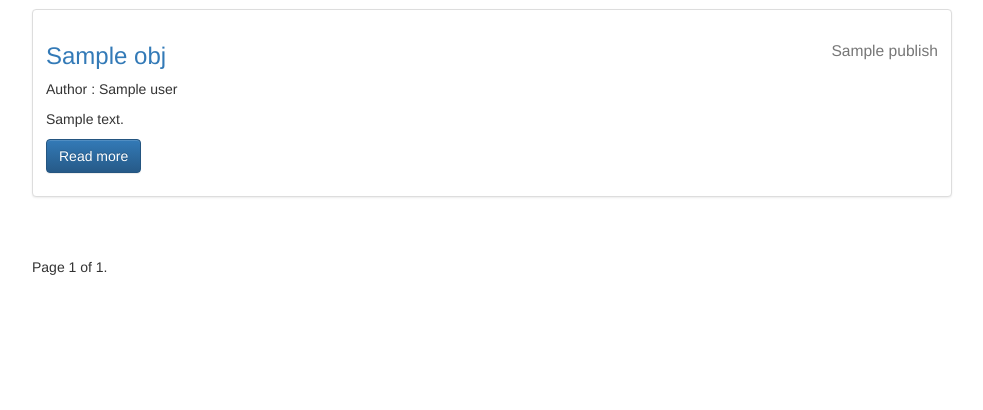
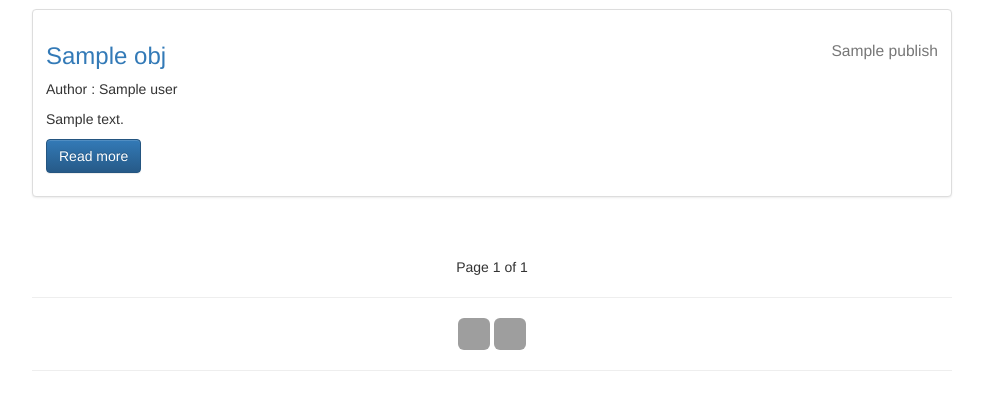
Before and after one commit to hrsvrdhn/blog_django, a Django app: template templates/post_list.html in a window 1280 px wide. Shown: the part 226-636 px from the top of the page, without its empty margins (148-1131 px from the left). Run offline with Django 3.2, Linux system fonts and the light colour scheme; the template is opened without the code that fills it: most values are stand-ins (such as "Sample title", 1, 10 or a date in 2020); parts of the project's set-up code (start-up, migrations or seed data) failed here and were passed over; some libraries are stand-ins or nearby versions; grey boxes are pictures that could not be loaded.

Commit message:
Final commit before all project changes

```diff
--- a/templates/post_form.html
+++ b/templates/post_form.html
@@ -3,7 +3,7 @@
 
 {% block content %}
 <div class='col-sm-8 col-sm-offset-3'>
-<h1>Form</h1>
+<h1>Add Post</h1>
 <form method="POST" action="" enctype="multipart/form-data">{% csrf_token %}
 {{ form.as_p }}
 <input type='submit' class='btn btn-default' value="Create Post"/>
--- a/templates/post_list.html
+++ b/templates/post_list.html
@@ -1,9 +1,6 @@
 {% extends "base.html" %}
 
 {% block content %}
-<style>
-
-</style>
 <div class='col-sm-10 col-sm-offset-1'>
 <div class="page-header text-center">
 <h1 style="font-family: 'Maven Pro:900', sans-serif;letter-spacing: 0.3em;font-size: 3em">{{title}}</h1>
@@ -38,7 +35,7 @@
  <br/>
 {% endfor %}
 
-<div class="pagination">
+<!-- <div class="pagination">
     <span class="step-links">
         {% if obj_list.has_previous %}
             <a href="?{{ page_request_var }}={{ obj_list.previous_page_number }}{% if request.GET.q %} &q={{ request.GET.q }} {% endif %}">previous</a>
@@ -52,8 +49,25 @@
             <a href="?{{ page_request_var }}={{ obj_list.next_page_number }}{% if request.GET.q %} &q={{ request.GET.q }} {% endif %}">next</a>
         {% endif %}
     </span>
-</div>
+</div> -->
 
+    <nav aria-label="...">
+      <ul class="pager">
+        {% if obj_list.has_previous %}
+          <li><a href="?{{ page_request_var }}={{ obj_list.previous_page_number }}{% if request.GET.q %} &q={{ request.GET.q }} {% endif %}">Newer</a></li>
+        {% endif %}
+        Page {{ obj_list.number }} of {{ obj_list.paginator.num_pages }}
+        {% if obj_list.has_next %}
+          <li><a href="?{{ page_request_var }}={{ obj_list.next_page_number }}{% if request.GET.q %} &q={{ request.GET.q }} {% endif %}">Older</a></li>
+        {% endif %}
+      </ul>
+    </nav>
+    <hr>
+    <div class="text-center">
+       <a href="http://facebook.com/hrsvrdhn" target="_blank"><img src="https://image.flaticon.com/icons/png/128/69/69407.png" class="img-rounded" width="32px" height="32px"></a>
+       <a href="http://github.com/hrsvrdhn" target="_blank"><img src="https://cdn0.iconfinder.com/data/icons/octicons/1024/mark-github-128.png" class="img-rounded" width="32px" height="32px"></a>
+    </div>
+    <hr>
 </div>
 
 {% endblock content %}
```
Also changed, not shown: templates/post_detail.html (+8 -2 lines), db.sqlite3.
